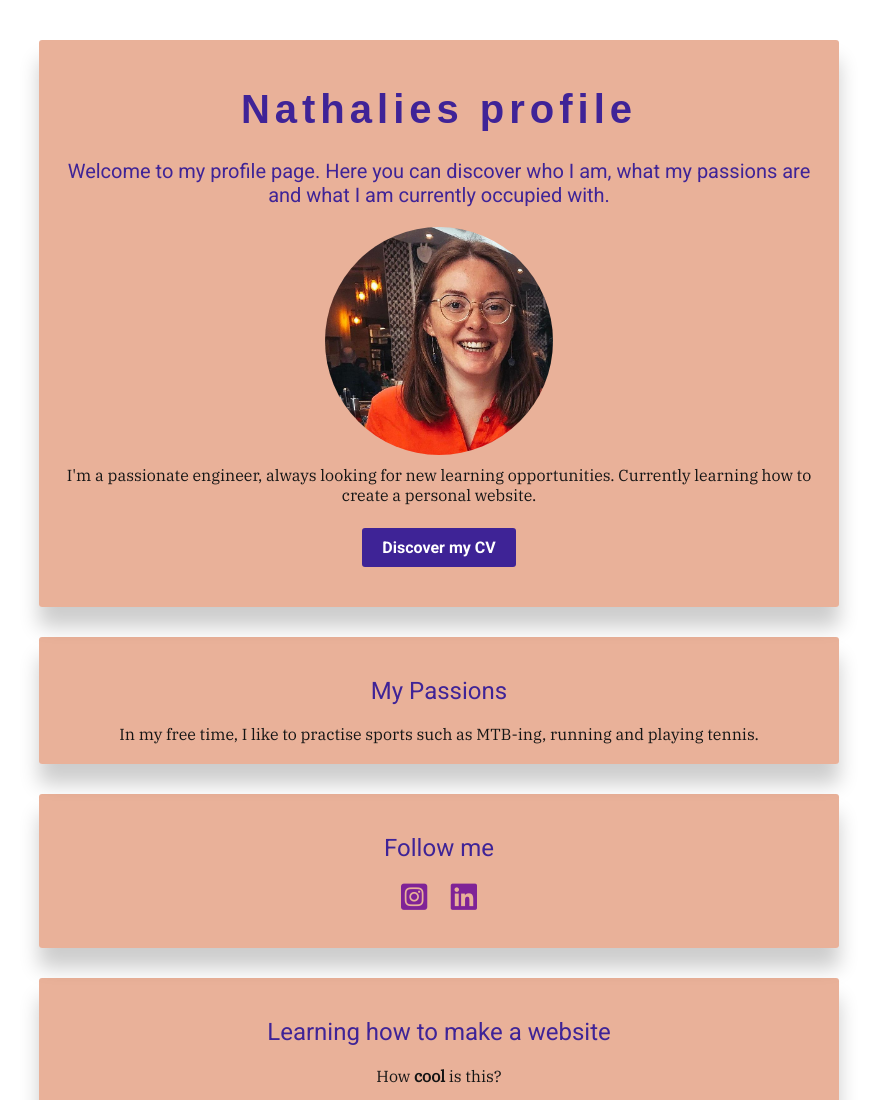
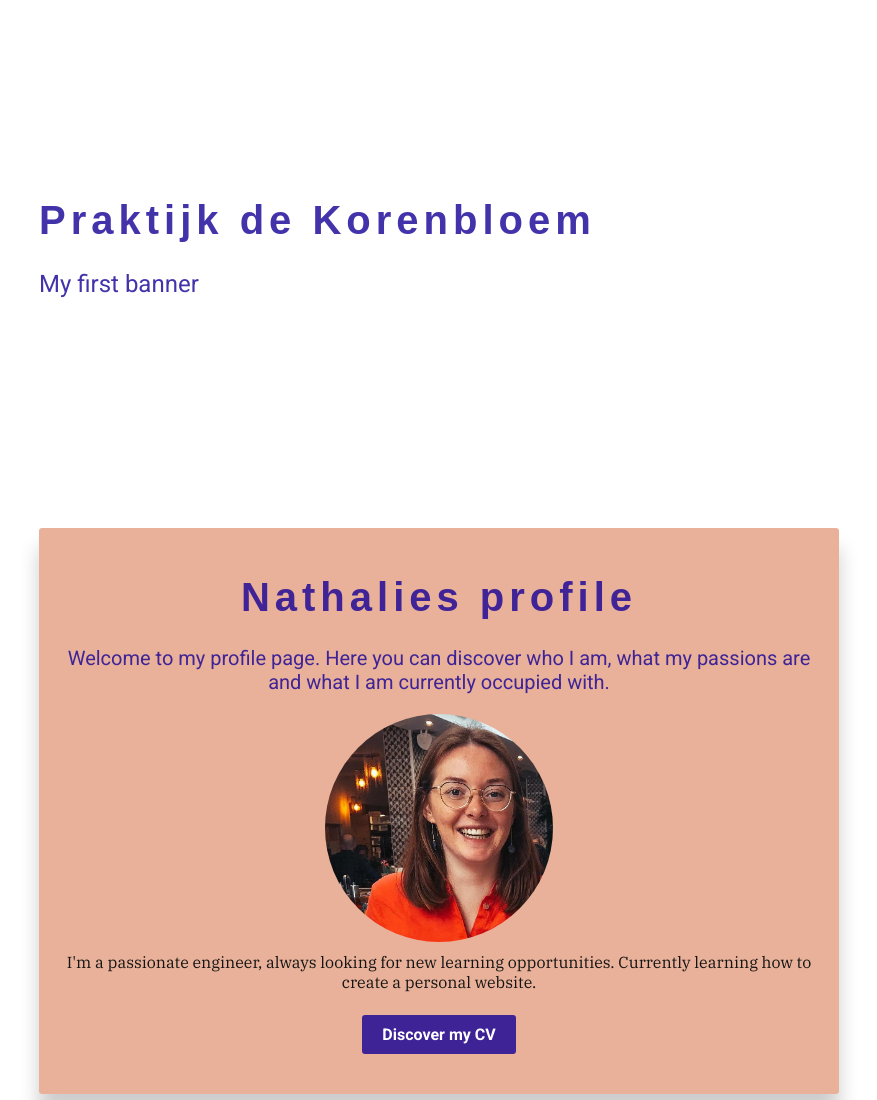
Before and after one commit to Nathalie-Bergs/my-profile, a plain HTML site: page index.html in a window 1280 px wide. Shown: the top 1100 px of the page, without its empty margins (201-1078 px from the left). Drawn offline with Linux system fonts and the light colour scheme.

Commit message:
Add files via upload

```diff
--- a/index.html
+++ b/index.html
@@ -13,6 +13,14 @@
 	</head>
 
 	<body>
+
+	<div class="banner">
+		<div class="container">
+			<h1> Praktijk de Korenbloem </h1>
+			<h2> My first banner </h2>
+		</div>
+	</div>
+
 	<div class="container">  <!-- overarching div -->
 
 		<div class="box-orange" id="intro" >
```
